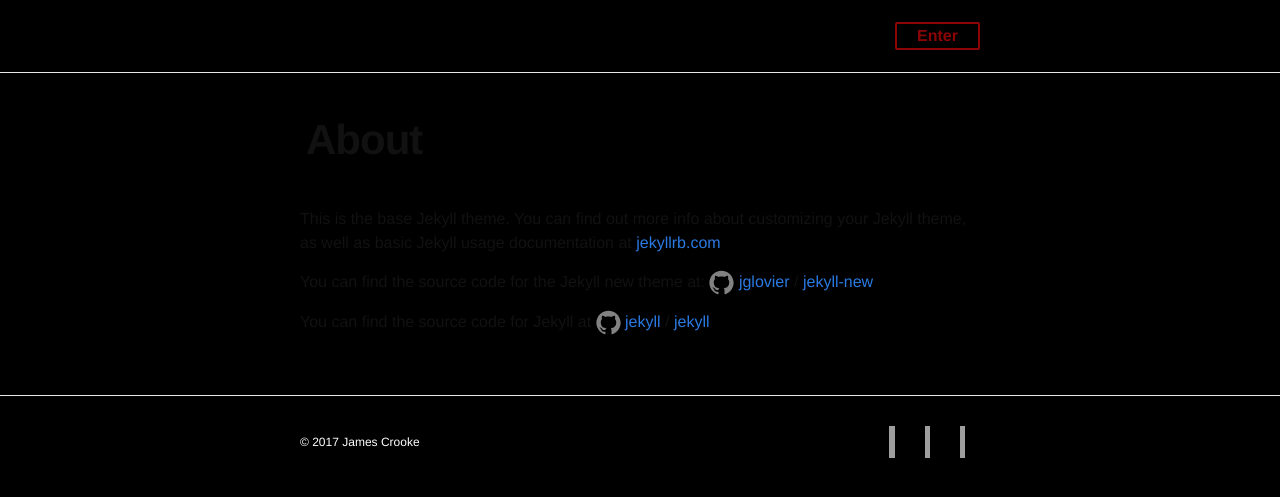
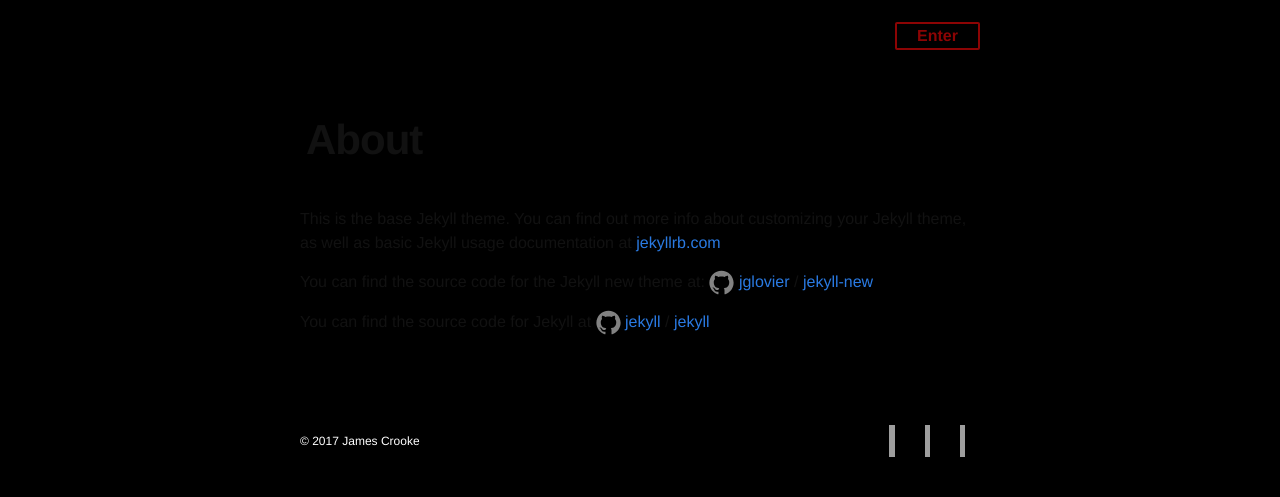
Before and after one commit to doulosiyxy/theexegesist, a Jekyll site: the page built from about.md, in a window 1280 px wide. Shown: the top 497 px of the page. Built offline with Jekyll 4.4.1, drawn with Linux system fonts in a browser that asks for light colours; nearby versions of some CDN libraries; grey boxes are pictures that could not be loaded.

Commit message:
Update _layout.scss

```diff
--- a/_sass/_layout.scss
+++ b/_sass/_layout.scss
@@ -3,7 +3,7 @@
  */
 .site-header {
     border-top: none;
-    border-bottom: 1px solid $grey-color-light;
+    border-bottom: 1px solid black; /*$grey-color-light*/
     min-height: 56px;
 
     // Positioning context for the mobile navigation icon
@@ -99,7 +99,7 @@
  * Site footer
  */
 .site-footer {
-    border-top: 1px solid $grey-color-light;
+    border-top: 1px solid blac; /*$grey-color-light*/
     padding: $spacing-unit 0;
 }
 
```
